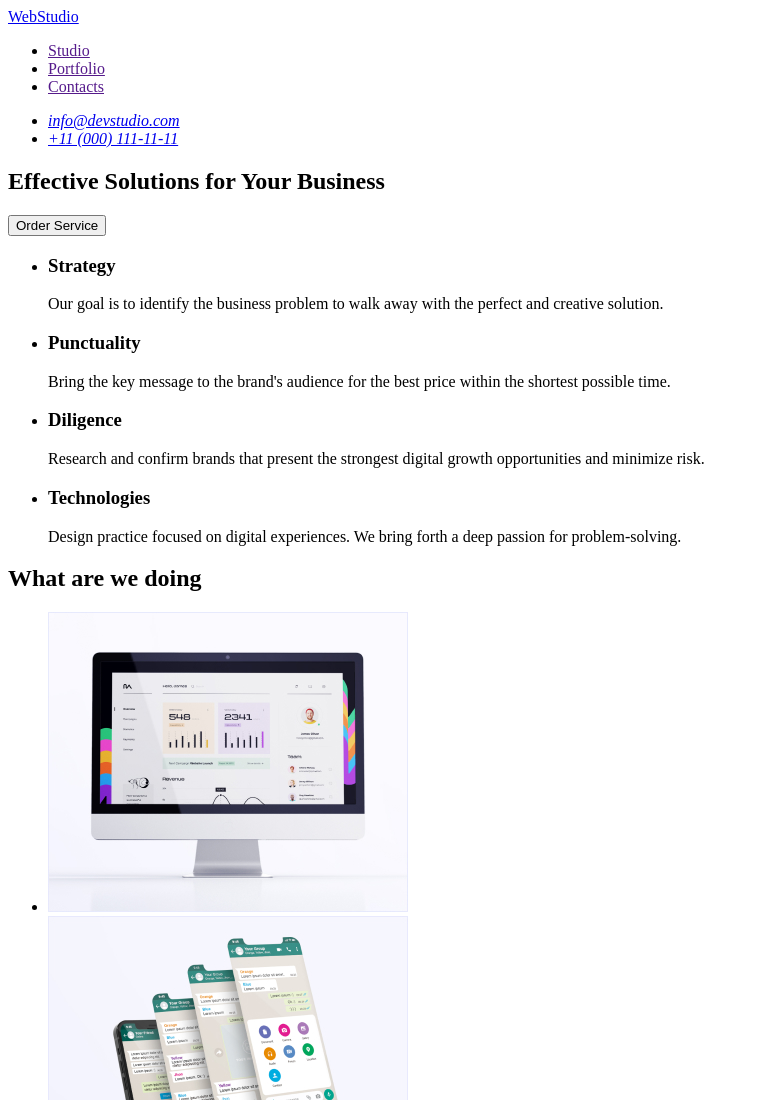
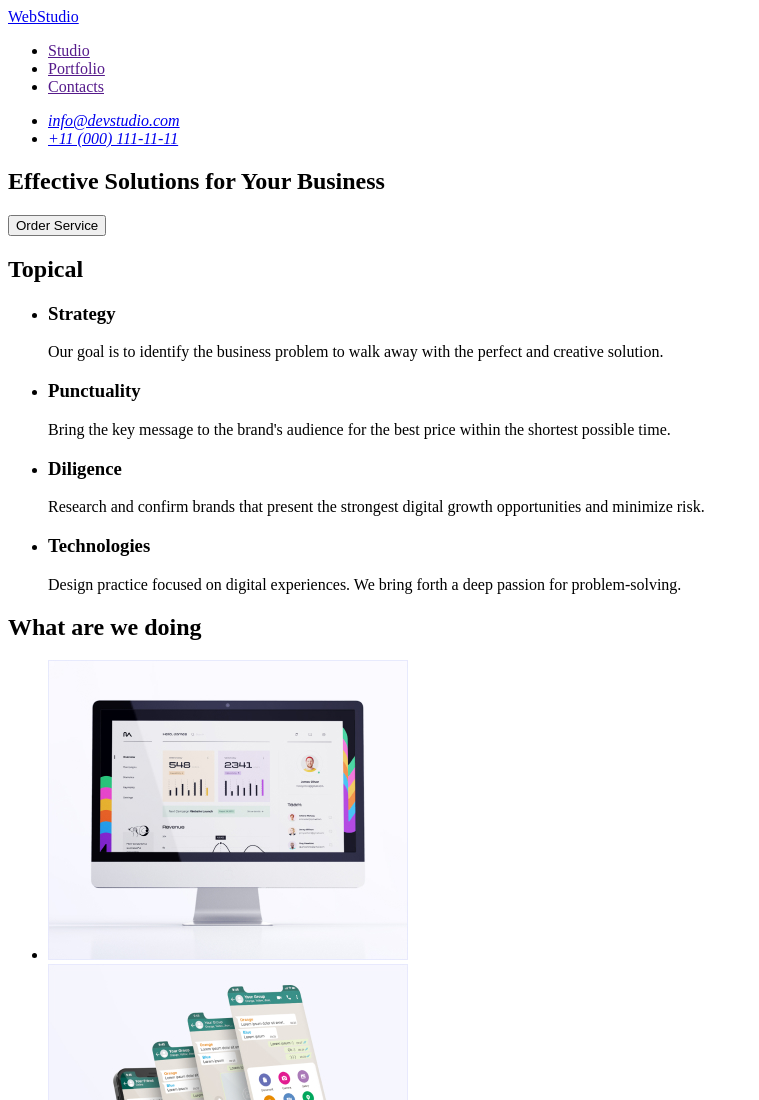
Before and after one commit to bohdan2332/goit-markup-hw-01, a plain HTML site: page index.html in a window 1280 px wide. Shown: the top 1100 px of the page, without its empty margins (0-759 px from the left). Drawn offline with Linux system fonts and the light colour scheme.

Commit message:
Topical
h2 topical

```diff
--- a/index.html
+++ b/index.html
@@ -33,6 +33,7 @@
   </section>
 
   <section>
+    <h2>Topical</h2>
     <ul>
 
       <li>
```
